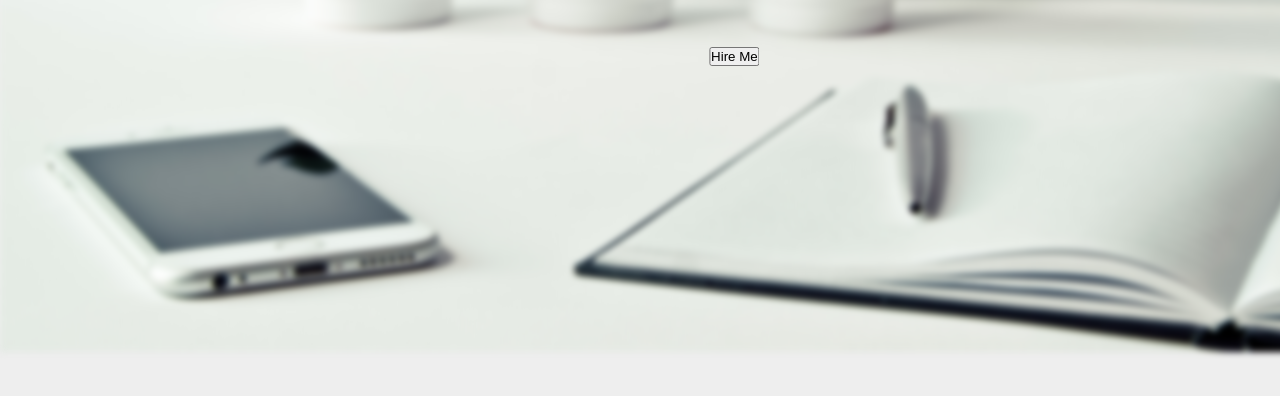
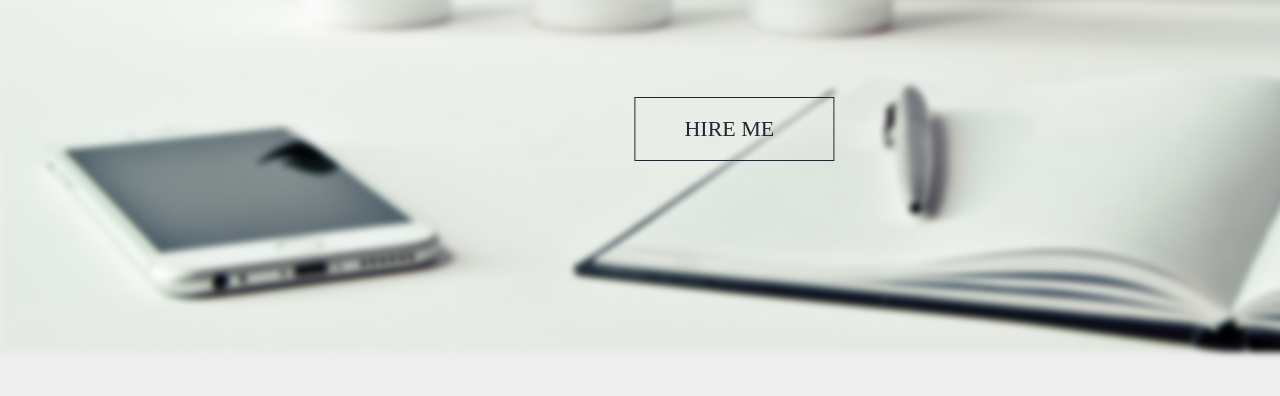
Before and after one commit to andiDev96/andiDev96.github.io, a plain HTML site: page index.html in a window 1280 px wide. Shown: the part 552-948 px from the top of the page. Drawn offline with Linux system fonts and the light colour scheme.

Commit message:
Risolto l'errore creato grazie al commit comesso

```diff
--- a/assets/css/style.css
+++ b/assets/css/style.css
@@ -170,6 +170,7 @@ main {
   overflow: hidden;
   transition: 0.7s;
 
+
 }
 
 .btn1:hover span {
--- a/index.html
+++ b/index.html
@@ -41,7 +41,7 @@
         <div class="text-area">
           <h1>Hi I'm Andreas</h1>
           <h3> I am a  Full Stack Web Developer Student</h3>
-          <button>Hire Me</button>
+          <a href="#" class="btn1">Hire Me<span>&rarr;</span></a>
         </div>
       </div>
       <div class="container-main">
```
